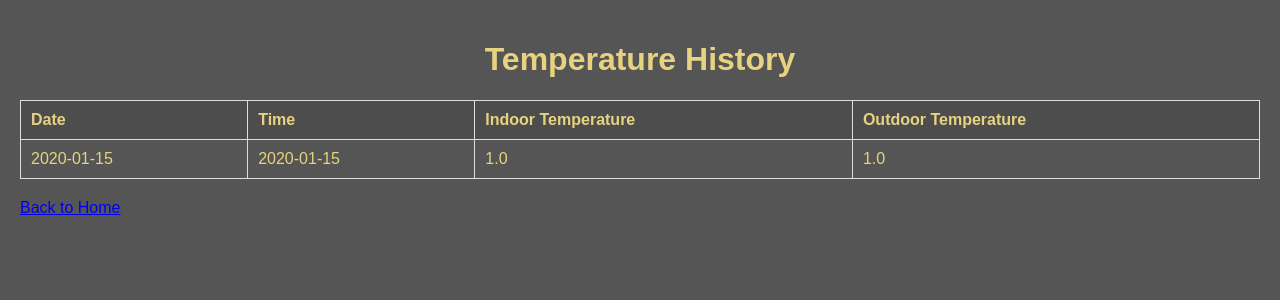
After one commit to Radoslawss/temperature-monitor-app, a Flask app: page /history in a window 1280 px wide. The commit adds this page. Shown: the top 300 px of the page. Run offline with Flask 3, Linux system fonts and the light colour scheme; tables that the repository leaves empty hold one stand-in row (values such as "Sample post").

Commit message:
add temperature history

```diff
--- a/flask_app.py
+++ b/flask_app.py
@@ -71,6 +71,24 @@ def get_latest_temperatures():
     else:
         return None, None
 
+@app.route('/history')
+def history():
+    db_path = get_database_path('data/temperature_data.db')
+    conn = sqlite3.connect(db_path)
+    c = conn.cursor()
+
+    c.execute('''
+        SELECT date, time, indoor_temperature, outdoor_temperature
+        FROM measurements
+        ORDER BY id DESC
+        LIMIT 20
+    ''')
+    measurements = c.fetchall()
+
+    conn.close()
+
+    return render_template('history.html', measurements=measurements)
+
 @app.route('/')
 def index():
     indoor_temp, outdoor_temp = get_latest_temperatures()
--- a/static/css/styles.css
+++ b/static/css/styles.css
@@ -35,3 +35,25 @@ p {
     color: #FD9B63;
     font-size: 48px;
 }
+h1 {
+    text-align: center;
+}
+
+table {
+    width: 100%;
+    border-collapse: collapse;
+    margin: 20px 0;
+}
+
+table, th, td {
+    border: 1px solid #ddd;
+}
+
+th, td {
+    padding: 10px;
+    text-align: left;
+}
+
+th {
+    background-color: #4d4d4d;
+}
--- /dev/null
+++ b/templates/history.html
@@ -0,0 +1,33 @@
+<!DOCTYPE html>
+<html lang="en">
+<head>
+    <meta charset="UTF-8">
+    <meta name="viewport" content="width=device-width, initial-scale=1.0">
+    <title>Temperature History</title>
+    <link rel="stylesheet" href="{{ url_for('static', filename='css/styles.css') }}">
+</head>
+<body>
+    <h1>Temperature History</h1>
+    <table>
+        <thead>
+            <tr>
+                <th>Date</th>
+                <th>Time</th>
+                <th>Indoor Temperature</th>
+                <th>Outdoor Temperature</th>
+            </tr>
+        </thead>
+        <tbody>
+            {% for record in measurements %}
+            <tr>
+                <td>{{ record[0] }}</td>
+                <td>{{ record[1] }}</td>
+                <td>{{ record[2] }}</td>
+                <td>{{ record[3] }}</td>
+            </tr>
+            {% endfor %}
+        </tbody>
+    </table>
+    <a href="/">Back to Home</a>
+</body>
+</html>
--- a/templates/index.html
+++ b/templates/index.html
@@ -22,6 +22,7 @@
             <p>Outdoor:</p>
             <p class="temperature-value">{{ outdoor_temp }}°C</p>
         </div>
+        <a href="/history">View Temperature History</a>
     </div>
 
 </body>
```
